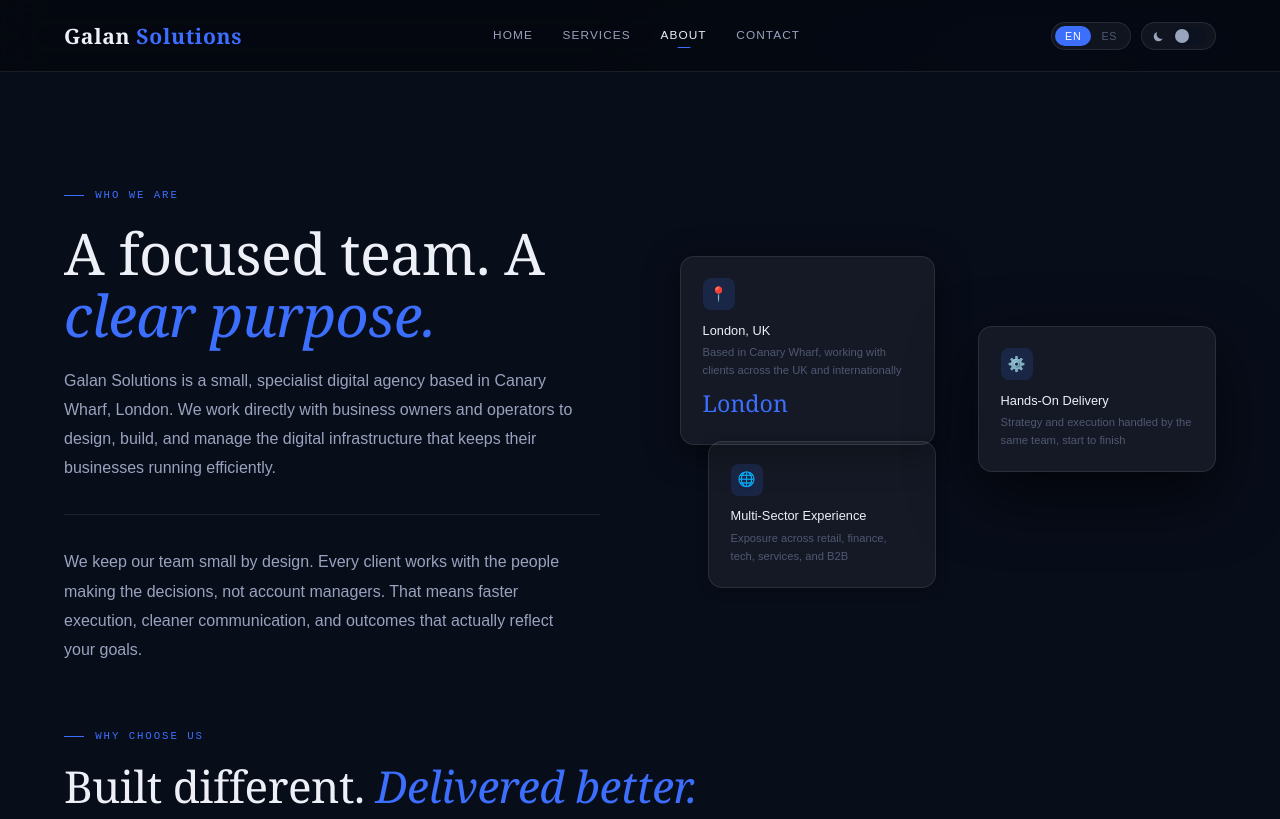
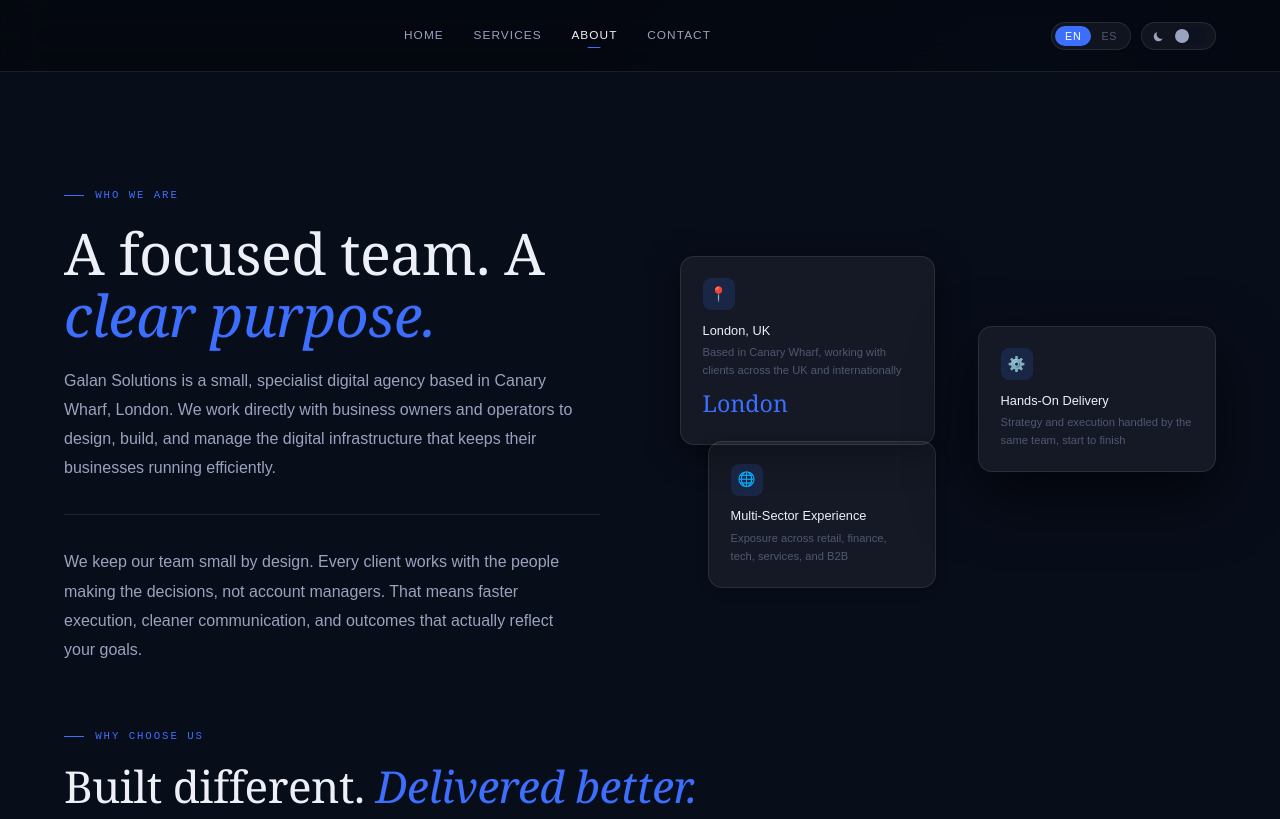
Before and after one commit to galansolutions/galansolutions.github.io, a plain HTML site: page about.html in a window 1280 px wide. Shown: the top 819 px of the page. Drawn offline with Linux system fonts and the light colour scheme; a web font is replaced by a local one.

Commit message:
Remove logo from nav — about.html

```diff
--- a/about.html
+++ b/about.html
@@ -23,7 +23,6 @@
 
 <!-- NAV -->
 <header class="nav" id="nav" role="banner">
-  <a href="./" class="nav-brand"><span class="nav-brand-text">Galan <b>Solutions</b></span></a>
   <nav class="nav-links" role="navigation" aria-label="Primary">
     <a href="./" class="nav-a" data-sec="home">Home</a>
     <a href="services.html" class="nav-a" data-sec="services">Services</a>
```
